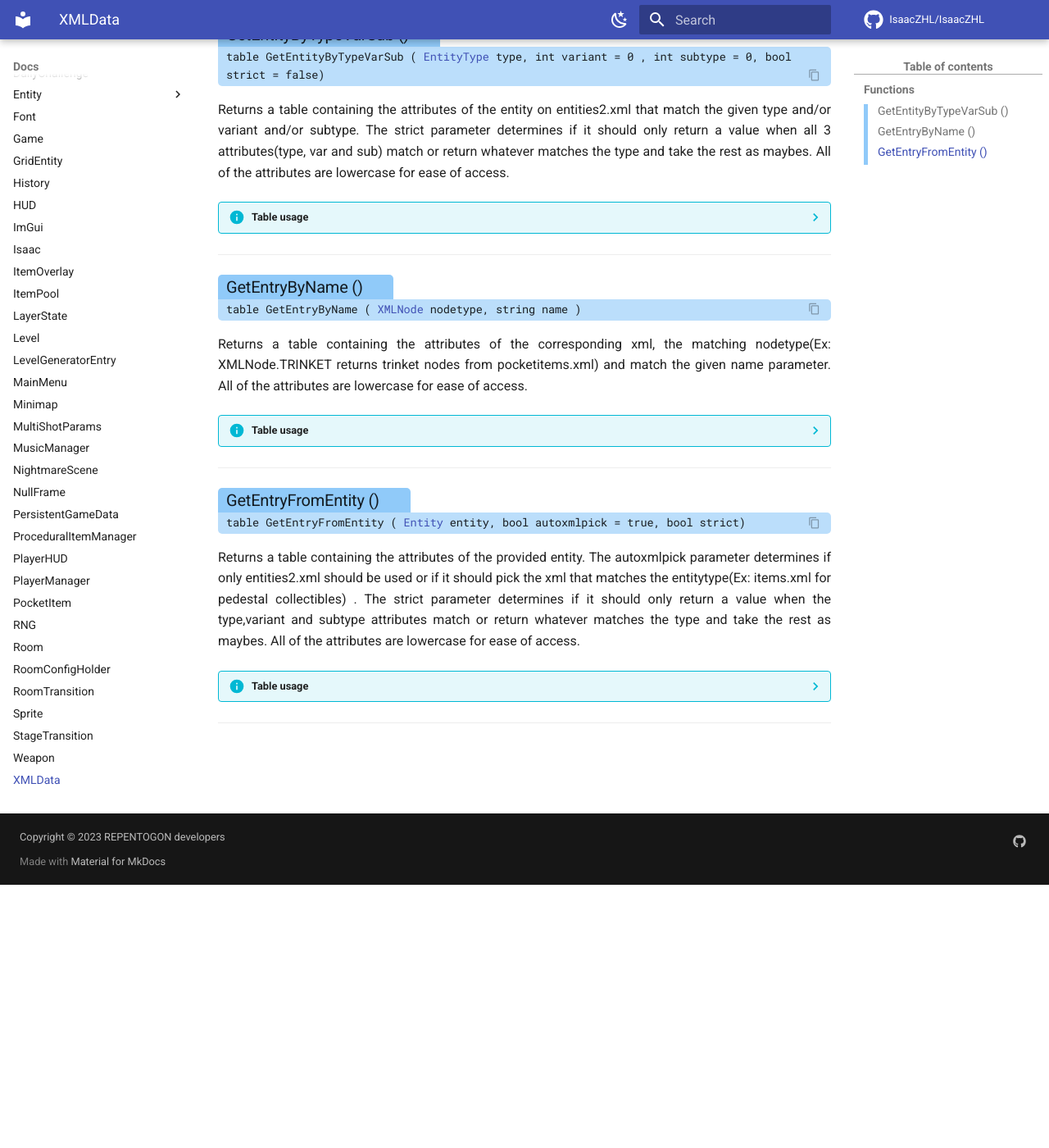
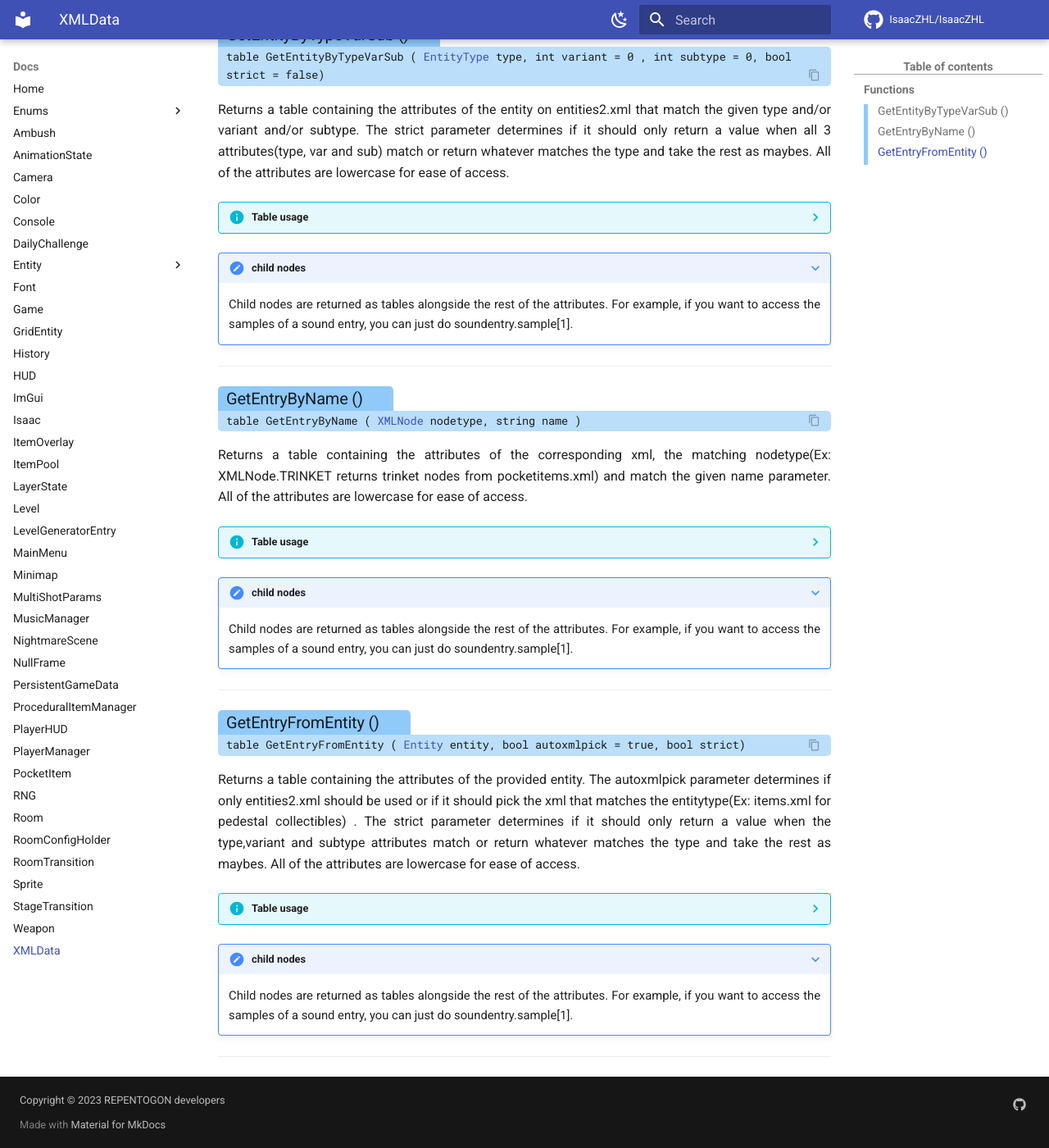
Before and after one commit to TeamREPENTOGON/REPENTOGON, an MkDocs documentation site: the page built from documentation/docs/XMLData.md, in a window 1280 px wide and 1400 px high, scrolled down 321 px. Shown: the whole window at 82% size. Built offline with MkDocs 1.6.1 and Material for MkDocs 9.7.7, drawn with Linux system fonts in a browser that asks for light colours; comment, search, counter and statistics services are not loaded; the version menu is left out.

````diff
--- a/documentation/docs/XMLData.md
+++ b/documentation/docs/XMLData.md
@@ -12,6 +12,8 @@
 	```lua
 	print("Monstro's BossID:", XMLData.GetEntityByTypeVarSub(20).bossid)
 	```
+???+ note "child nodes"
+    Child nodes are returned as tables alongside the rest of the attributes. For example, if you want to access the samples of a sound entry, you can just do soundentry.sample[1].
 ___
 
 ### Get·Entry·By·Name () {: aria-label='Functions' }
@@ -21,6 +23,8 @@
 	```lua
 	print("Sad Onion's description:", XMLData.GetEntryByName(XMLNode.ITEM,"The Sad Onion").description)
 	```
+???+ note "child nodes"
+    Child nodes are returned as tables alongside the rest of the attributes. For example, if you want to access the samples of a sound entry, you can just do soundentry.sample[1].
 ___
 
 ### Get·Entry·From·Entity () {: aria-label='Functions' }
@@ -30,4 +34,6 @@
 	```lua
 	print("Player's birthright:", XMLData.GetEntryFromEntity(Isaac.GetPlayer()).birthright)
 	```
+???+ note "child nodes"
+    Child nodes are returned as tables alongside the rest of the attributes. For example, if you want to access the samples of a sound entry, you can just do soundentry.sample[1].
 ___
````
Also changed, not shown: 1 other file.
